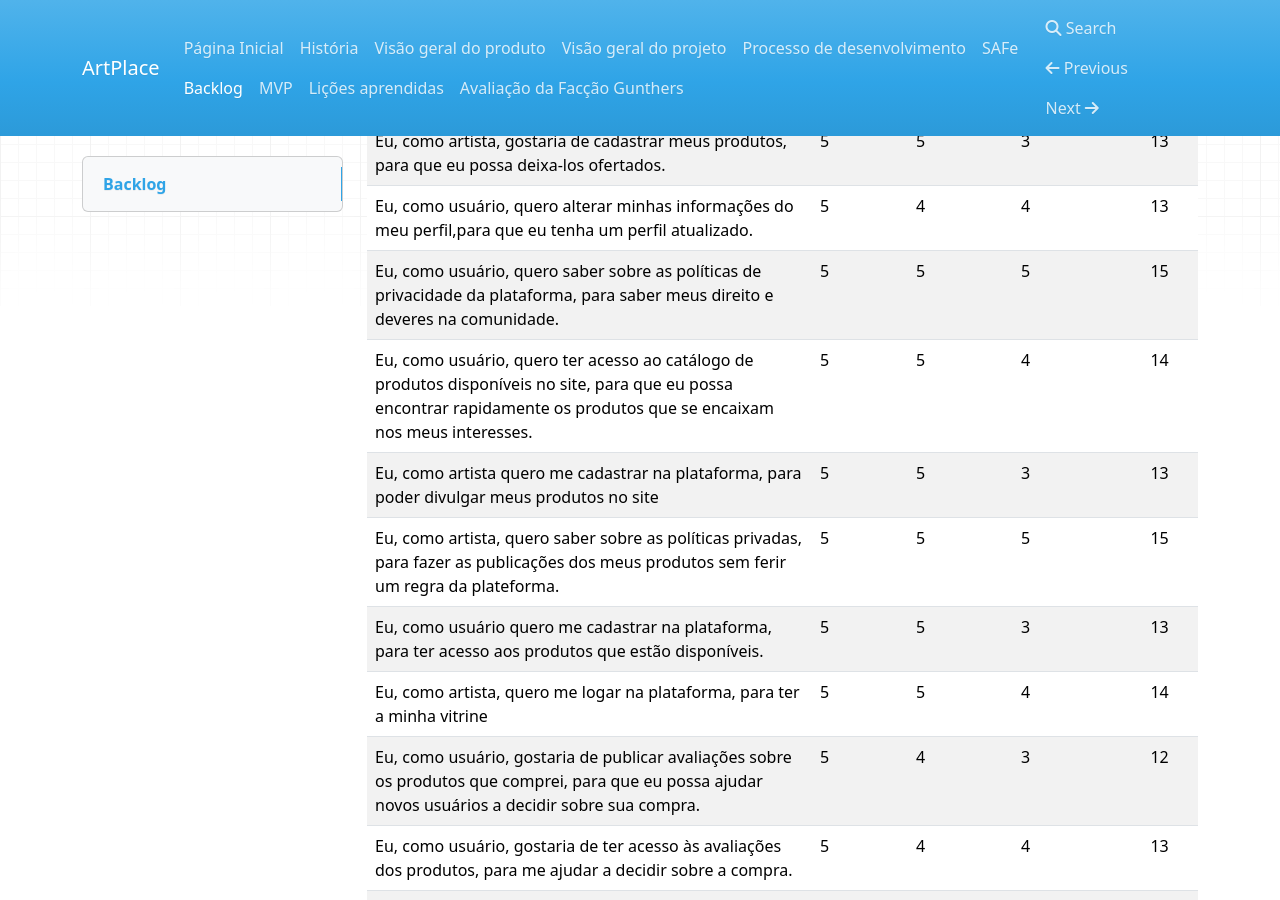
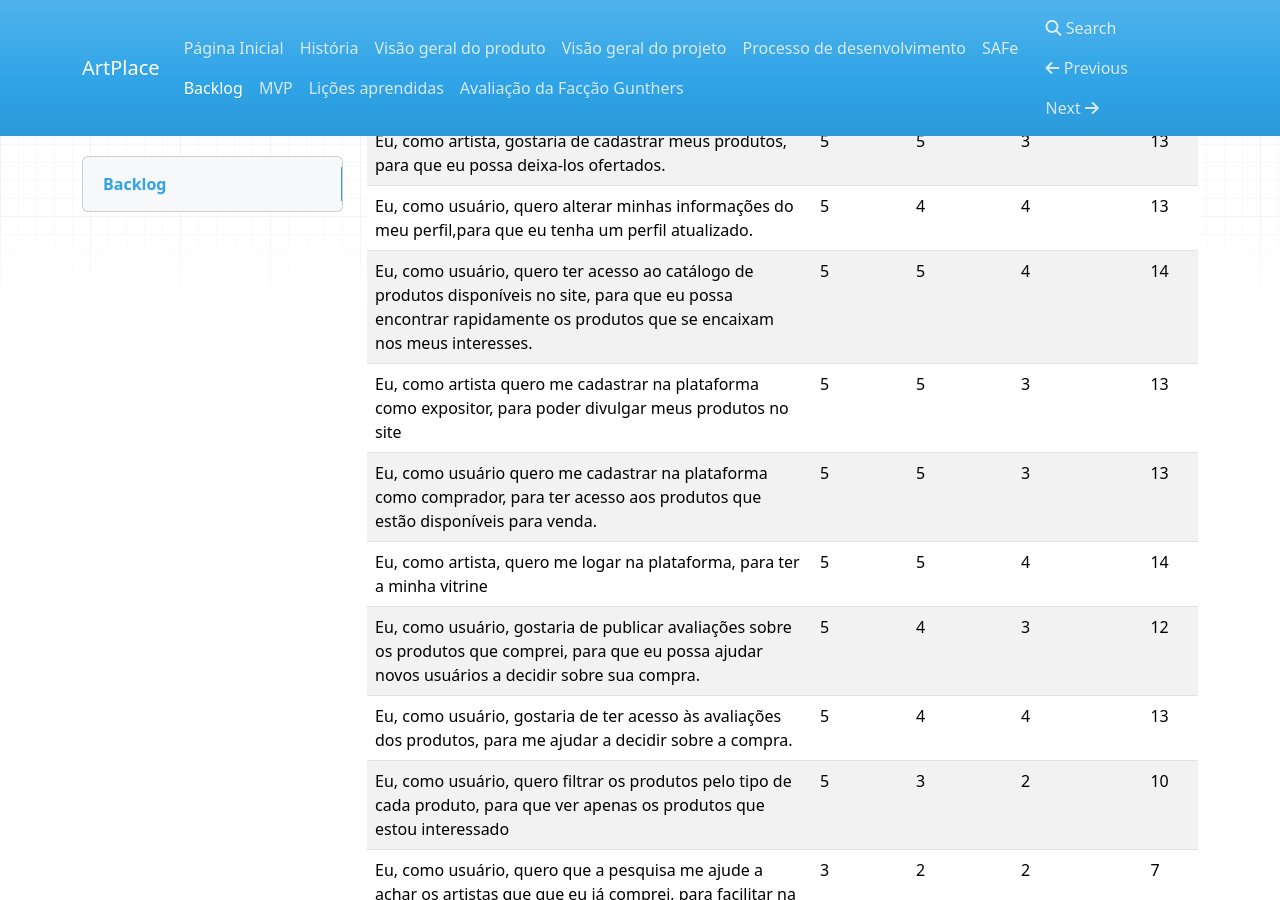
Before and after one commit to mdsreq-fga-unb/2023.2-ArtPlace, an MkDocs documentation site: the page built from docs/Backlog.md, in a window 1280 px wide and 900 px high, scrolled down 6750 px. Built offline with MkDocs 1.6.1, drawn with Linux system fonts in a browser that asks for light colours; nearby versions of some CDN libraries.

Commit message:
Update MVP e backlog

```diff
--- a/docs/Backlog.md
+++ b/docs/Backlog.md
@@ -34,11 +34,9 @@ Para uma melhor visualização da nossa tabela de prioridade, clique <a href="ht
 | Eu, como usuário, quero ver os produtos mais vendidos para ter acesso a novos produtos e perspectivas que possam me interessar. | 4 | 3 | 3 | 10 |
 | Eu, como artista, gostaria de cadastrar meus produtos, para que eu possa deixa-los ofertados. | 5 | 5 | 3 | 13 |
 | Eu, como usuário, quero alterar minhas informações do meu perfil,para que eu tenha um perfil atualizado. | 5 | 4 | 4 | 13 |
-| Eu, como usuário, quero saber sobre as políticas de privacidade da plataforma, para saber meus direito e deveres na comunidade. | 5 | 5 | 5 | 15 |
 | Eu, como usuário, quero ter acesso ao catálogo de produtos disponíveis no site, para que eu possa encontrar rapidamente os produtos que se encaixam nos meus interesses. | 5 | 5 | 4 | 14 |
-| Eu, como artista quero me cadastrar na plataforma, para poder divulgar meus produtos no site | 5 | 5 | 3 | 13 |
-| Eu, como artista, quero saber sobre as políticas privadas, para fazer as publicações dos meus produtos sem ferir um regra da plateforma. | 5 | 5 | 5 | 15 |
-| Eu, como usuário quero me cadastrar na plataforma, para ter acesso aos produtos que estão disponíveis. | 5 | 5 | 3 | 13 |
+| Eu, como artista quero me cadastrar na plataforma como expositor, para poder divulgar meus produtos no site | 5 | 5 | 3 | 13 |
+| Eu, como usuário quero me cadastrar na plataforma como comprador, para ter acesso aos produtos que estão disponíveis para venda. | 5 | 5 | 3 | 13 |
 | Eu, como artista, quero me logar na plataforma, para ter a minha vitrine | 5 | 5 | 4 | 14 |
 | Eu, como usuário, gostaria de publicar avaliações sobre os produtos que comprei, para que eu possa ajudar novos usuários a decidir sobre sua compra. | 5 | 4 | 3 | 12 |
 | Eu, como usuário, gostaria de ter acesso às avaliações dos produtos, para me ajudar a decidir sobre a compra. | 5 | 4 | 4 | 13 |
```
Also changed, not shown: docs/MVP.md (+2 -5 lines).
